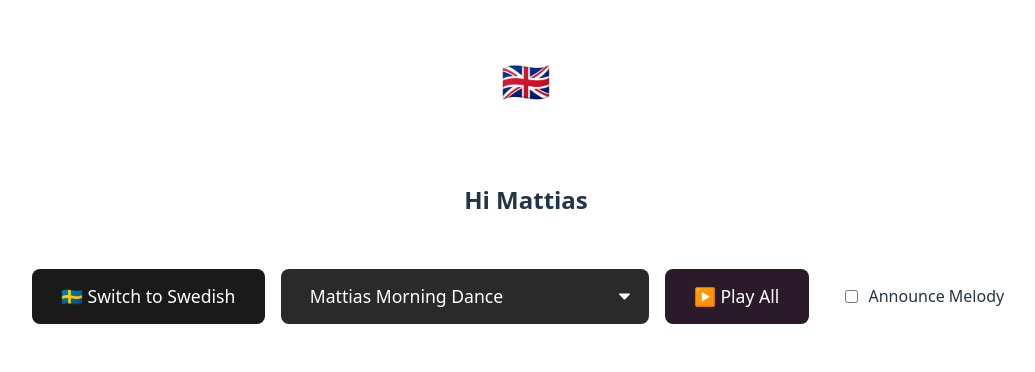
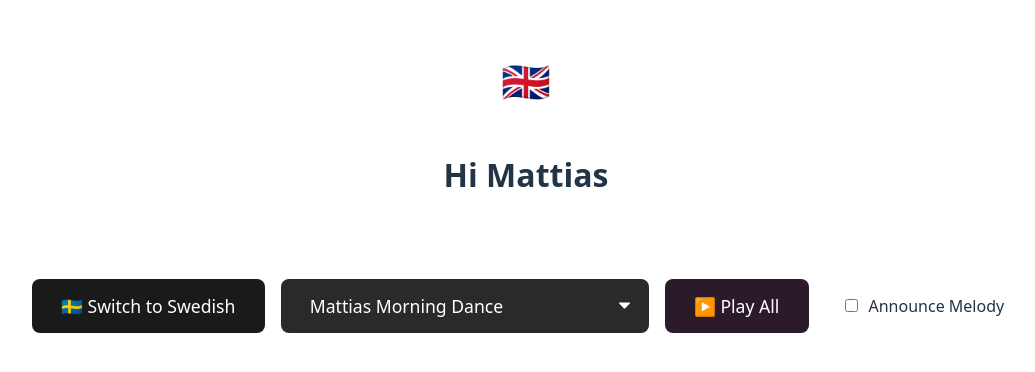
Before and after one commit to nikteg/mattias-music, a React (Vite) app: page / in a window 1280 px wide. Shown: the top 372 px of the page, without its empty margins (114-1149 px from the left). Built offline with nearby package versions, Linux system fonts and the light colour scheme.

Commit message:
style: Add styles for the .language-text element

```diff
--- a/src/App.css
+++ b/src/App.css
@@ -26,6 +26,14 @@
 h1 {
   font-size: 2.5em;
   transition: transform 0.3s ease;
+  margin-bottom: 0;
+}
+
+.language-text {
+  font-size: 2em;
+  margin-top: 0.5em;
+  margin-bottom: 1.5em;
+  font-weight: bold;
 }
 
 .language-button,
```
